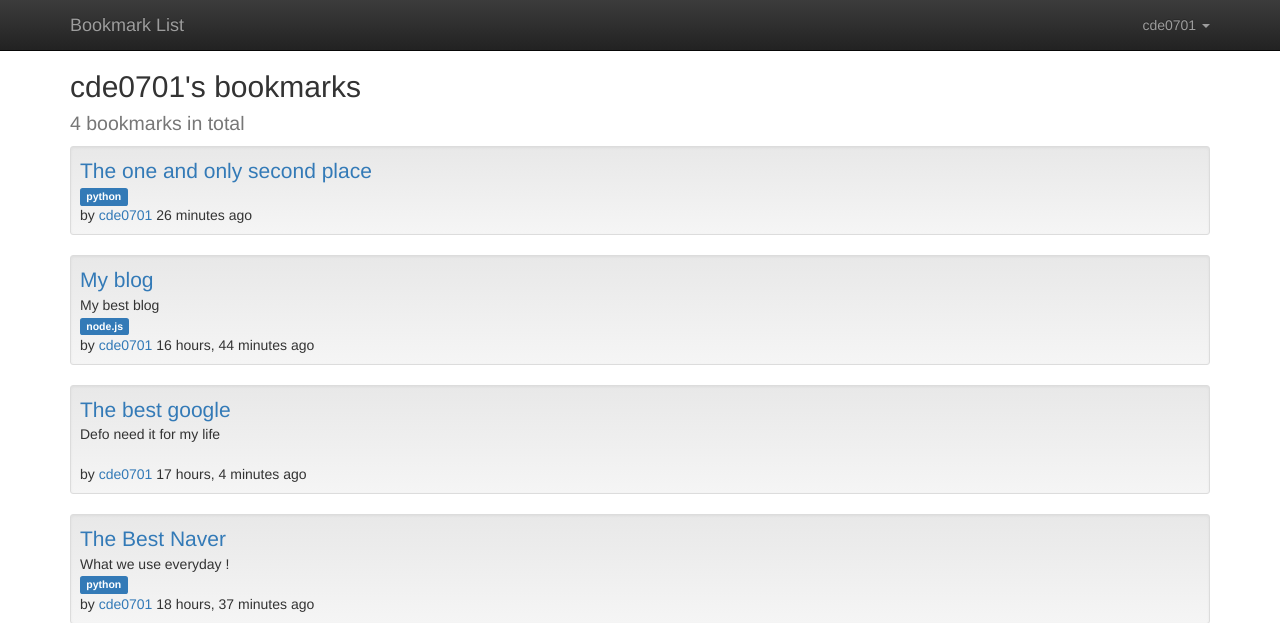
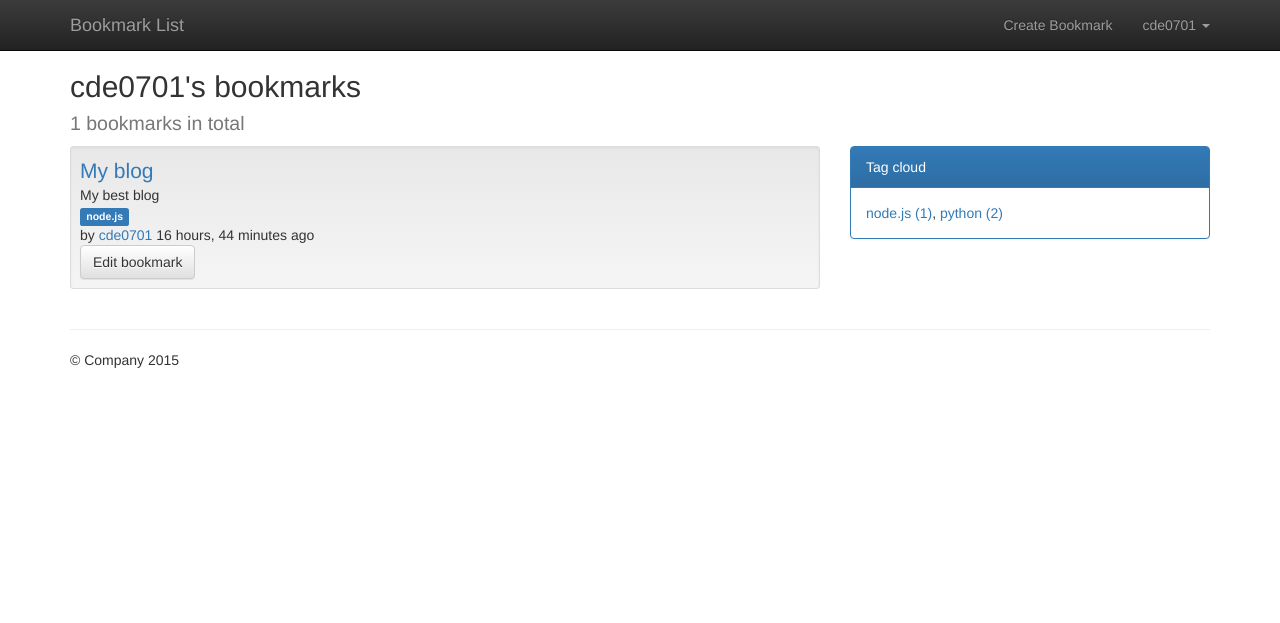
Before and after one commit to paige0701/django-marcador, a Django app: a page that uses mysite/templates/base.html in a window 1280 px wide. Shown: the top 623 px of the page. Run offline with Django 3.2, Linux system fonts and the light colour scheme; a user stored in the database is signed in; data comes from the database, SQL or seed files in the repository; both versions use the stored data as it was after the commit; some libraries are stand-ins or nearby versions.

Commit message:
added the tags

```diff
--- a/mysite/marcador/templates/marcador/bookmark.html
+++ b/mysite/marcador/templates/marcador/bookmark.html
@@ -15,3 +15,8 @@
 <br>by <a href="{% url "bookmark_user" bookmark.owner.username %}">
     {{ bookmark.owner.username }}</a>
 {{ bookmark.date_created|timesince }} ago
+
+{% if bookmark.owner == user or user.is_superuser %}
+    <br>
+    <a class="btn btn-default" role="button" href="{% url "bookmark_edit"  bookmark.pk %}">Edit bookmark</a>
+{% endif %}
--- a/mysite/marcador/templates/marcador/bookmark_user.html
+++ b/mysite/marcador/templates/marcador/bookmark_user.html
@@ -1,4 +1,5 @@
 {% extends "marcador/bookmark_list.html" %}
+{% load marcador_tags %}
 
 {% block title %}{{ owner.username }}'s bookmarks{% endblock %}
 
@@ -7,3 +8,7 @@
         <small>{{ bookmarks.count }} bookmarks in total</small>
     </h2>
 {% endblock %}
+
+{% block sidebar %}
+    {% tagcloud owner %}
+{% endblock %}
--- a/mysite/marcador/templates/marcador/toggle_login.html
+++ b/mysite/marcador/templates/marcador/toggle_login.html
@@ -1,5 +1,6 @@
 {% if user.is_authenticated %}
     <ul class="nav navbar-nav navbar-right">
+    <li><a href="{% url "bookmark_create" %}">Create Bookmark</a></li>
         <li class="dropdown">
             <a href="#" class="dropdown-toggle" data-toggle="dropdown" role="button"
                aria-expanded="false">{{ user.username }} <span class="caret"></span></a>
--- /dev/null
+++ b/mysite/marcador/templatetags/marcador_tags.py
@@ -0,0 +1,28 @@
+from django import template
+from django.core.urlresolvers import reverse
+from django.db import models
+from django.utils.html import format_html_join
+
+from ..models import Tag
+
+
+register = template.Library()
+
+
+@register.simple_tag(takes_context=True)
+def tagcloud(context, owner=None):
+    url = reverse('bookmark_list')
+    filters = {'bookmark__is_public': True}
+
+    if owner is not None:
+        url = reverse('bookmark_user',
+                      kwargs={'username': owner.username})
+        filters['bookmark__owner'] = owner
+    if context['user'] == owner:
+        del filters['bookmark__is_public']
+
+    tags = Tag.objects.filter(**filters)
+    tags = tags.annotate(count=models.Count('bookmark'))
+    tags = tags.order_by('name').values_list('name', 'count')
+    fmt = '<a href="%s?tag={0}">{0} ({1})</a>' % url
+    return format_html_join(', ', fmt, tags)
--- a/mysite/marcador/urls.py
+++ b/mysite/marcador/urls.py
@@ -8,6 +8,15 @@ from django.contrib.auth.views import logout as logout
 urlpatterns = [
     url(r'^user/(?P<username>[-\w]+)/$', views.bookmark_user, name='bookmark_user'),
     url(r'^$', views.bookmark_list, name='bookmark_list'),
+
+    url(r'^create/$', views.bookmark_create, name='bookmark_create'),
+    url(r'^edit/(?P<pk>\d+)/$', views.bookmark_edit, name = 'bookmark_edit'),
+
+    # url(r'^create/$', 'marcador.views.bookmark_create',
+    #     name='marcador_bookmark_create'),
+    # url(r'^edit/(?P<pk>\d+)/$', 'marcador.views.bookmark_edit',
+    #     name='marcador_bookmark_edit'),
+    #
 
     url(r'^login/$', login, {'template_name':"login.html"}, name='mysite_login'),
     url(r'^logout/$', logout, {'next_page': reverse_lazy('bookmark_list')}, name='mysite_logout'),
--- a/mysite/marcador/views.py
+++ b/mysite/marcador/views.py
@@ -1,14 +1,18 @@
-from django.shortcuts import render
+# Create your views here.
+from django.contrib.auth.decorators import login_required
+from django.contrib.auth.models import User
+from django.core.exceptions import PermissionDenied
+from django.shortcuts import get_object_or_404, redirect, render
 
-# Create your views here.
-from django.shortcuts import get_object_or_404, redirect, render
-from django.contrib.auth.models import User
-
+from .forms import BookmarkForm
 from .models import Bookmark
 
 
 def bookmark_list(request):
     bookmarks = Bookmark.public.all()
+
+    if request.GET.get('tag'):
+        bookmarks = bookmarks.filter(tags__name=request.GET['tag'])
     context = {'bookmarks': bookmarks}
     return render(request, 'marcador/bookmark_list.html', context)
 
@@ -19,5 +23,77 @@ def bookmark_user(request, username):
         bookmarks = user.bookmarks.all()
     else:
         bookmarks = Bookmark.public.filter(owner__username=username)
+
+    if request.GET.get('tag'):
+        bookmarks = bookmarks.filter(tags__name=request.GET['tag'])
     context = {'bookmarks': bookmarks, 'owner': user}
     return render(request, 'marcador/bookmark_user.html', context)
+
+
+# @login_required()
+# def bookmark_create(request):
+#
+#     if request.method == 'POST':
+#         form = BookmarkForm(data=request.POST)
+#         if form.is_valid():
+#             bookmark = form.save(commit=False)
+#             bookmark.owner = request.user
+#             bookmark.save()
+#             form.save_m2m()
+#             return redirect('bookmark_user', username=request.user.username)
+#
+#     else:
+#         form = BookmarkForm()
+#
+#     context = {'form': form, 'create': True }
+#     return render(request, 'marcador/form.html', context)
+@login_required
+def bookmark_create(request):
+    if request.method == 'POST':
+        form = BookmarkForm(data=request.POST)
+        if form.is_valid():
+            bookmark = form.save(commit=False)
+            bookmark.owner = request.user
+            bookmark.save()
+            form.save_m2m()
+            return redirect('bookmark_user',
+                            username=request.user.username)
+    else:
+        form = BookmarkForm()
+    context = {'form': form, 'create': True}
+    return render(request, 'marcador/form.html', context)
+
+
+# @login_required()
+# def bookmark_edit(request, pk):
+#     bookmark = get_object_or_404(Bookmark, pk=pk)
+#     if bookmark.owner != request.user and not request.user.is_superuser:
+#         raise PermissionDenied
+#     if request.method == "POST":
+#
+#         # instace = Bookmark means the form is prefilled with all the data it has
+#         form = BookmarkForm(instance=Bookmark, data= request.POST)
+#         if form.is_valid():
+#             form.save()
+#             return redirect('bookmark_user', username = request.user.username)
+#     else:
+#         form = BookmarkForm(instance=Bookmark)
+#     context = {'form':form, 'create':False}
+#
+#     return render(request, 'marcador/form.html', context)
+
+@login_required
+def bookmark_edit(request, pk):
+    bookmark = get_object_or_404(Bookmark, pk=pk)
+    if bookmark.owner != request.user and not request.user.is_superuser:
+        raise PermissionDenied
+    if request.method == 'POST':
+        form = BookmarkForm(instance=bookmark, data=request.POST)
+        if form.is_valid():
+            form.save()
+            return redirect('bookmark_user',
+                            username=request.user.username)
+    else:
+        form = BookmarkForm(instance=bookmark)
+    context = {'form': form, 'create': False}
+    return render(request, 'marcador/form.html', context)
--- a/mysite/mysite/settings.py
+++ b/mysite/mysite/settings.py
@@ -36,7 +36,7 @@ INSTALLED_APPS = [
     'django.contrib.sessions',
     'django.contrib.messages',
     'django.contrib.staticfiles',
-    # Like this apps must be declared. marcador is a app inside a mysite project. Multiple apps may exist
+    # Like this apps must be declared. marcador is an app inside a mysite project. Multiple apps may exist
     'marcador',
     'crispy_forms',
 
--- a/mysite/templates/base.html
+++ b/mysite/templates/base.html
@@ -1,4 +1,6 @@
 {% load staticfiles %}
+{% load staticfiles marcador_tags %}
+
 <!doctype html>
 <!--[if lt IE 7]>      <html class="no-js lt-ie9 lt-ie8 lt-ie7" lang=""> <![endif]-->
 <!--[if IE 7]>         <html class="no-js lt-ie9 lt-ie8" lang=""> <![endif]-->
@@ -39,7 +41,7 @@
                 <span class="icon-bar"></span>
                 <span class="icon-bar"></span>
             </button>
-            <a class="navbar-brand" href="#">Bookmark List</a>
+            <a class="navbar-brand" href="{% url "bookmark_list" %}">Bookmark List</a>
         </div>
         <div id="navbar" class="navbar-collapse collapse">
 
@@ -53,11 +55,29 @@
 
 <div class="container">
 
-    <div>
-        {% block heading %}{% endblock %}
+    <div class="row">
+        <div class="col-md-12">
+            <div>
+                {% block heading %}{% endblock %}
+            </div>
+        </div>
     </div>
-    <div>
-        {% block content %}{% endblock %}
+    <div class="row">
+        <div class="col-md-8">
+            <div>
+                {% block content %}{% endblock %}
+            </div>
+        </div>
+        <div class="col-md-4">
+            <div class="panel panel-primary">
+                <div class="panel-heading">Tag cloud</div>
+                <div class="panel-body">
+                    {% block sidebar %}
+                        {% tagcloud %}
+                    {% endblock %}
+                </div>
+            </div>
+        </div>
     </div>
     <hr>
 
```
Also changed, not shown: mysite/marcador/forms.py (added, +10 -0 lines), mysite/marcador/templates/marcador/form.html (added, +29 -0 lines), mysite/db.sqlite3, mysite/marcador/templatetags/__init__.py (added).
